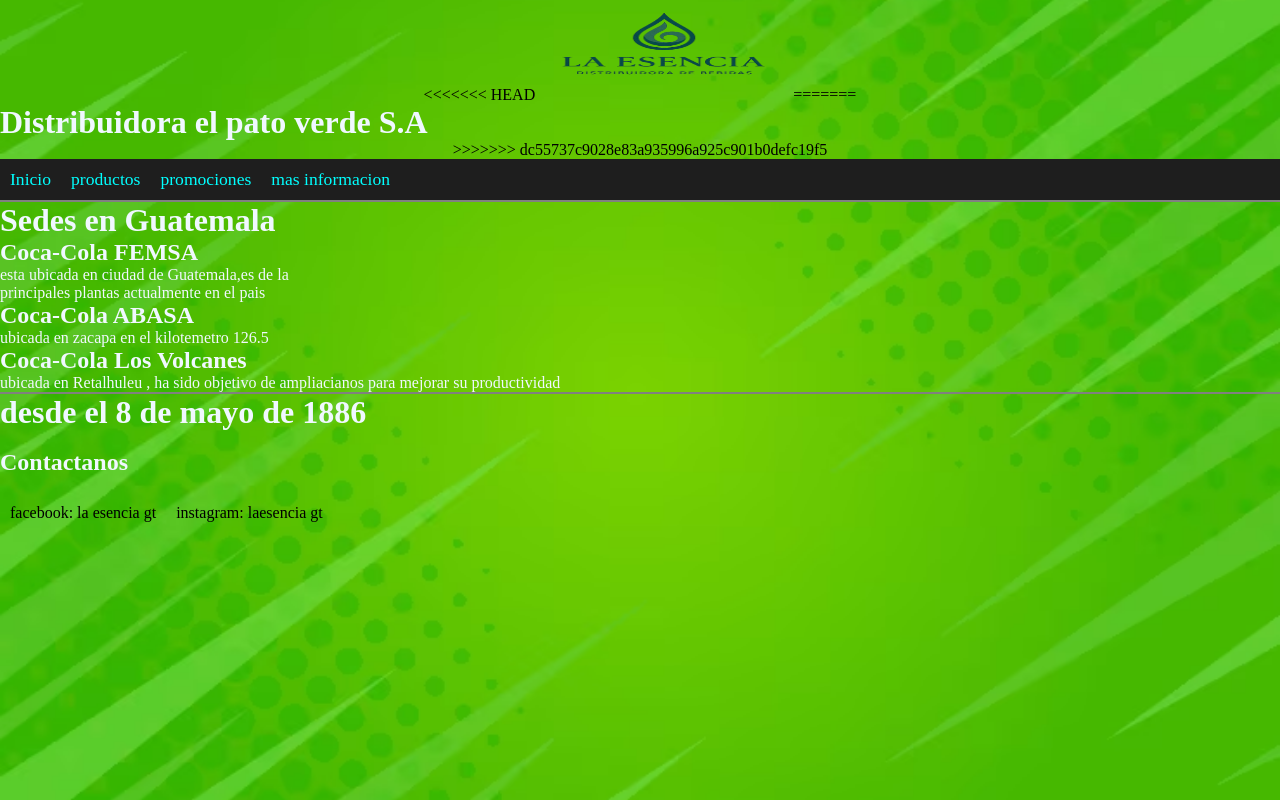
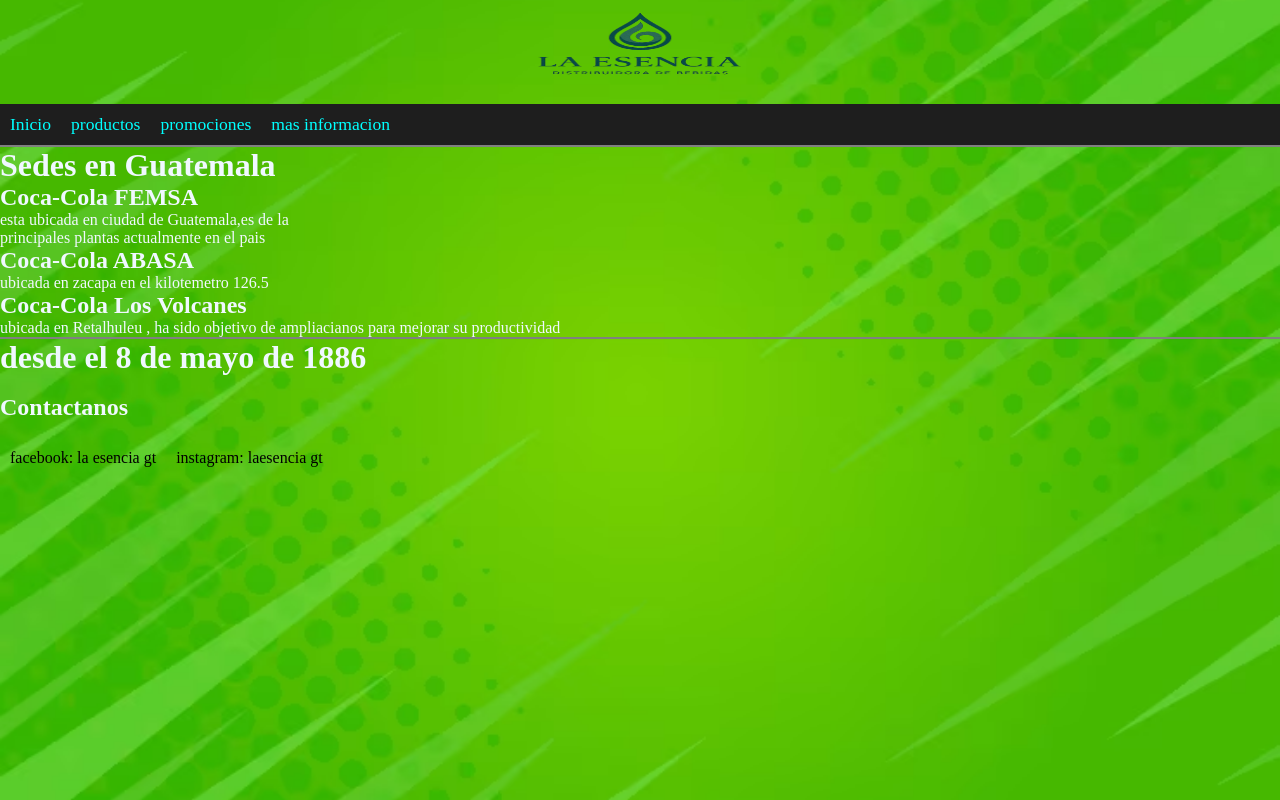
Before and after one commit to miltonsban/coca-cola-dos-.-cero-, a plain HTML site: page masinfo.html in a window 1280 px wide. Drawn offline with Linux system fonts and the light colour scheme; a script that the page names is missing.

Commit message:
Update masinfo.html

```diff
--- a/masinfo.html
+++ b/masinfo.html
@@ -7,15 +7,13 @@
     <title>Document</title>
 </head>
 <body>
-    <header>
+  <header>
         <center>
-<<<<<<< HEAD
+
             <img class="coca" src="img/logotipo.png" alt="logotipo">
-=======
-    <h1>Distribuidora el pato verde S.A</h1>
->>>>>>> dc55737c9028e83a935996a925c901b0defc19f5
+
     </center>
-
+     </header>
     <div class="barras">
         <button onclick="abrir_cerrar_menu()" class='boton_menu' id='x'></button>
     </div>
```
